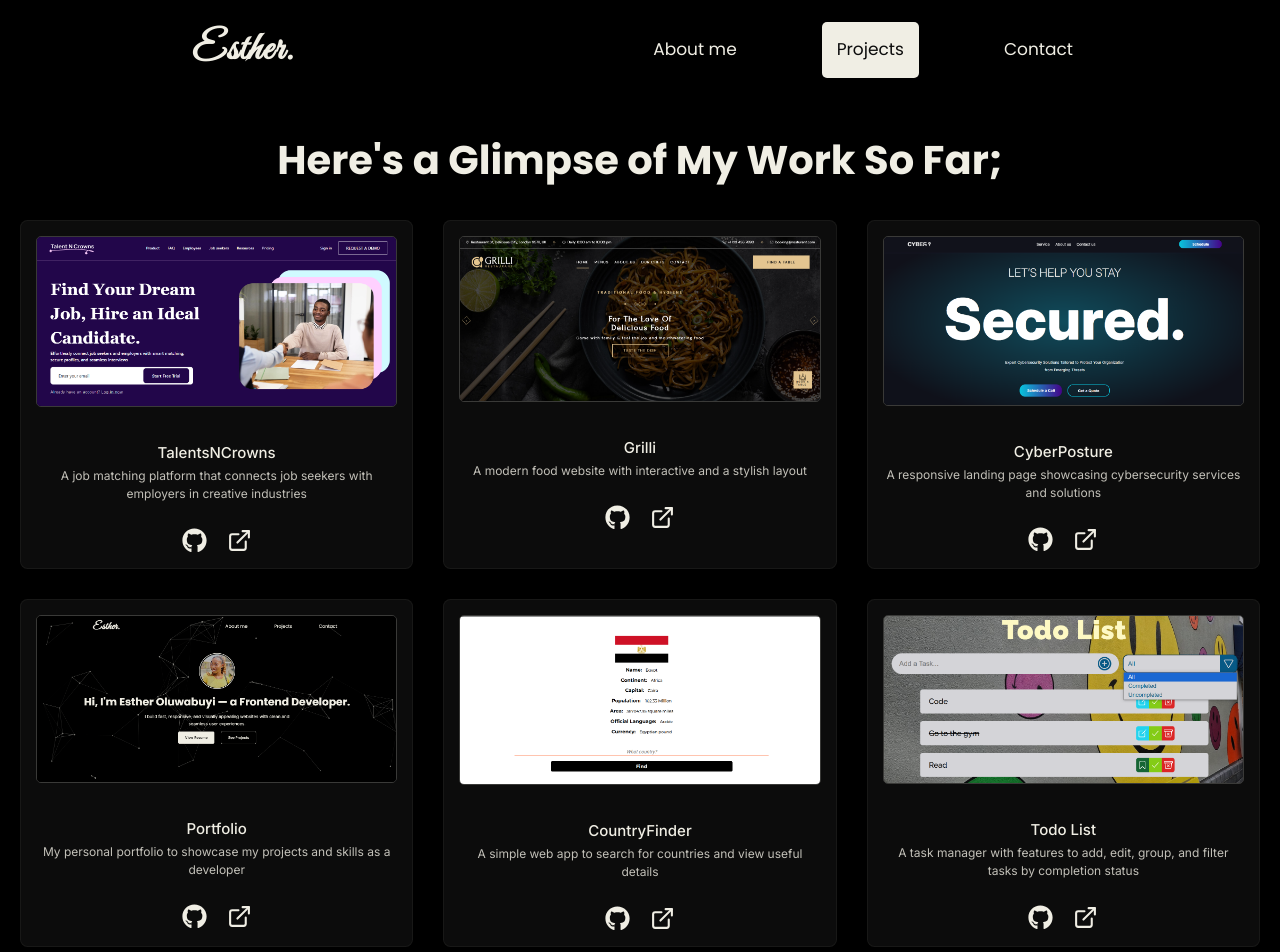
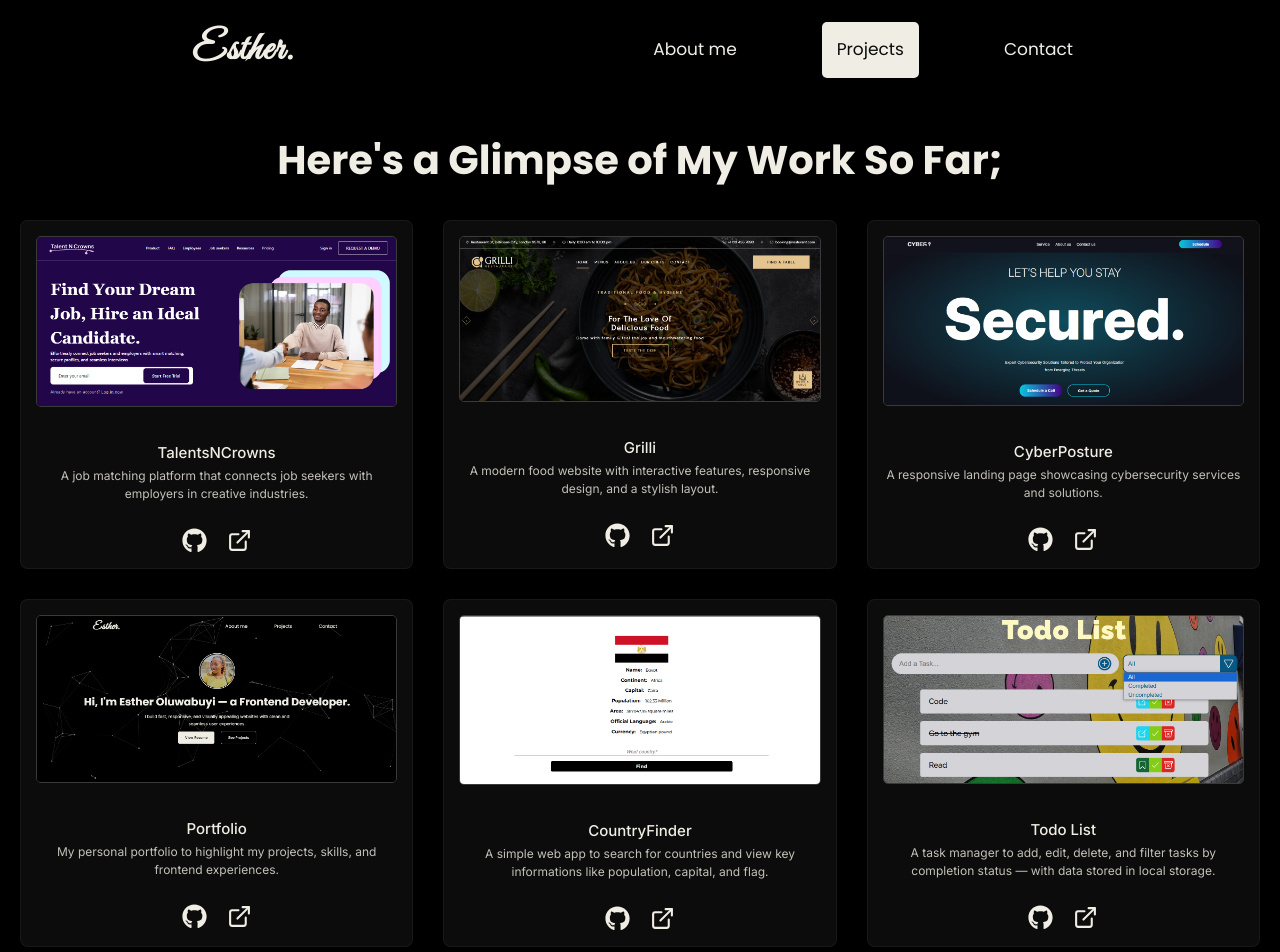
Before and after one commit to estheroluwabuyi/My-Portfolio, a React (Vite) app: page /projects in a window 1280 px wide. Shown: the top 952 px of the page. Built offline with nearby package versions, Linux system fonts and the light colour scheme.

Commit message:
feat: build and add animations to projects page

```diff
--- a/src/App.jsx
+++ b/src/App.jsx
@@ -1,6 +1,11 @@
 import { useEffect, useState } from "react";
+import { BrowserRouter, Route, Routes } from "react-router-dom";
+
 import { AnimatePresence } from "framer-motion";
-import { BrowserRouter, Route, Routes } from "react-router-dom";
+
+
+import ScrollToTop from "./components/ScrollToTop";
+
 import HomePage from "./pages/HomePage";
 import Projects from "./pages/Projects";
 import AboutMe from "./pages/AboutMe";
@@ -25,6 +30,7 @@ function App() {
 
       {isLoaded && (
         <BrowserRouter>
+          <ScrollToTop />
           <Routes>
             <Route element={<Layout />}>
               <Route path="/" element={<HomePage />} />
--- /dev/null
+++ b/src/components/ScrollToTop.jsx
@@ -0,0 +1,14 @@
+import { useEffect } from "react";
+import { useLocation } from "react-router-dom";
+
+function ScrollToTop() {
+  const { pathname } = useLocation();
+
+  useEffect(() => {
+    window.scrollTo(0, 0);
+  }, [pathname]);
+
+  return null;
+}
+
+export default ScrollToTop;
--- a/src/pages/Projects.jsx
+++ b/src/pages/Projects.jsx
@@ -19,14 +19,15 @@ const projects = [
     title: "TalentsNCrowns",
     img: talentsncrowns,
     subtitle:
-      "A job matching platform that connects job seekers with employers in creative industries",
+      "A job matching platform that connects job seekers with employers in creative industries.",
     github: "https://github.com/archsaintnexus/talent-n-crowns-client",
     live: "https://talentncrowns.vercel.app/",
   },
   {
     title: "Grilli",
     img: grilli,
-    subtitle: "A modern food website with interactive and a stylish layout",
+    subtitle:
+      "A modern food website with interactive features, responsive design, and a stylish layout.",
     github: "https://github.com/estheroluwabuyi/Grilli-Website",
     live: "https://grilli-restaurant-thecodegal.netlify.app/",
   },
@@ -34,7 +35,7 @@ const projects = [
     title: "CyberPosture",
     img: cyberposture,
     subtitle:
-      "A responsive landing page showcasing cybersecurity services and solutions",
+      "A responsive landing page showcasing cybersecurity services and solutions.",
     github: "https://github.com/estheroluwabuyi/cyberposture--v2",
     live: "https://cyberposture-the-code-gal.netlify.app/",
   },
@@ -43,7 +44,7 @@ const projects = [
     title: "Portfolio",
     img: portfolio,
     subtitle:
-      "My personal portfolio to showcase my projects and skills as a developer",
+      "My personal portfolio to highlight my projects, skills, and frontend experiences.",
     github: "https://github.com/estheroluwabuyi/My-Portfolio",
     live: "https://esther-oluwabuyi-portfolio.vercel.app/",
   },
@@ -51,7 +52,7 @@ const projects = [
     title: "CountryFinder",
     img: countryFinder,
     subtitle:
-      "A simple web app to search for countries and view useful details",
+      "A simple web app to search for countries and view key informations like population, capital, and flag.",
     github: "https://github.com/estheroluwabuyi/CountryFinder",
     live: "https://countryfinder-the-code-gal.netlify.app/",
   },
@@ -59,7 +60,7 @@ const projects = [
     title: "Todo List",
     img: todolist,
     subtitle:
-      "A task manager with features to add, edit, group, and filter tasks by completion status",
+      "A task manager to add, edit, delete, and filter tasks by completion status — with data stored in local storage.",
     github: "https://github.com/estheroluwabuyi/TodoList-App",
     live: "https://todo-list-app-thecodegal-estheroluwabuyis-projects.vercel.app/",
   },
@@ -83,15 +84,13 @@ function Projects() {
             {projects.map((project, index) => (
               <li
                 key={index}
-                className=" bg-secondary shadow-lg text-primary border border-primary/5 rounded-xl p-6 flex flex-col gap-5"
+                className=" bg-secondary shadow-lg text-primary border border-primary/5 rounded-xl p-6 flex flex-col gap-5  transition-transform duration-600 ease-in-out"
+                onMouseOver={() => setActive(index)}
+                onMouseLeave={() => setActive(null)}
+                onTouchStart={() => setActive(index)}
+                onTouchEnd={() => setActive(null)}
               >
-                <div
-                  className=" overflow-hidden rounded-lg mb-4 border border-primary/20 "
-                  onMouseOver={() => setActive(index)}
-                  onMouseLeave={() => setActive(null)}
-                  onTouchStart={() => setActive(index)}
-                  onTouchEnd={() => setActive(null)}
-                >
+                <div className=" overflow-hidden rounded-lg mb-4 border border-primary/20 ">
                   <img
                     src={project.img}
                     alt={project.title}
```
